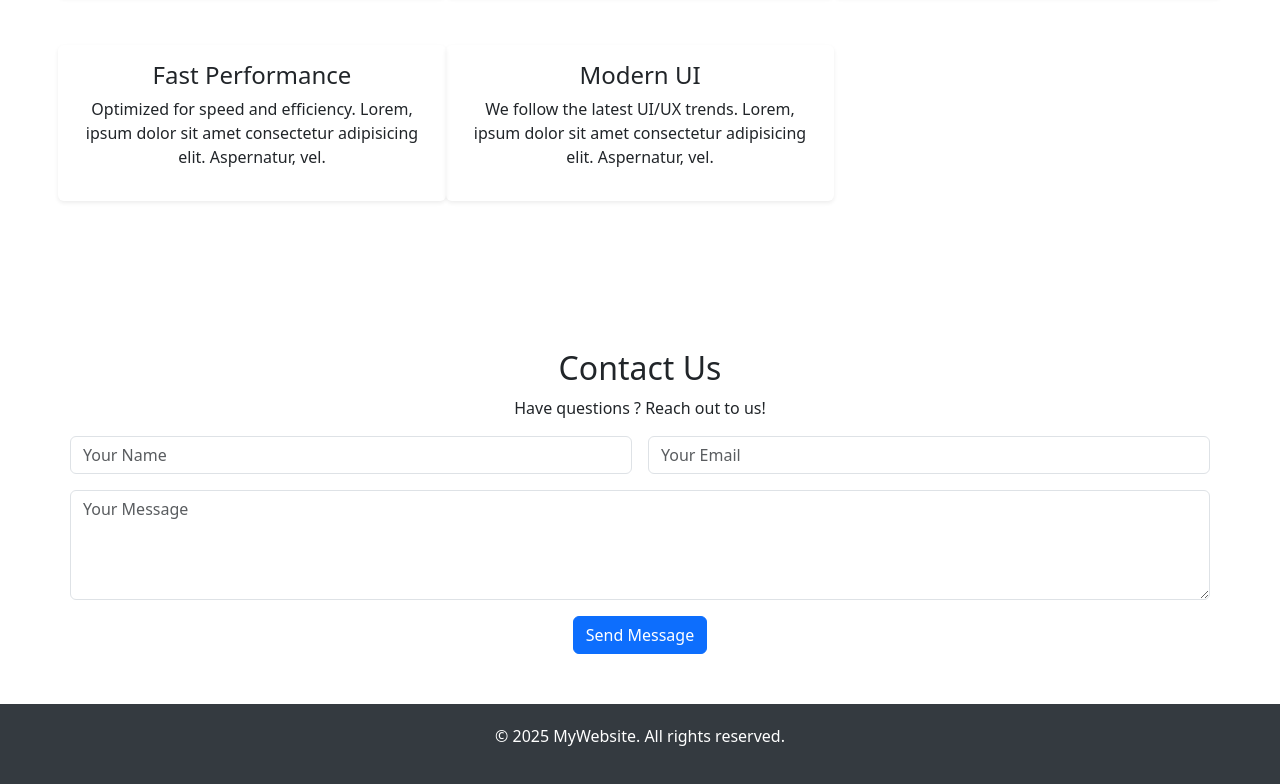
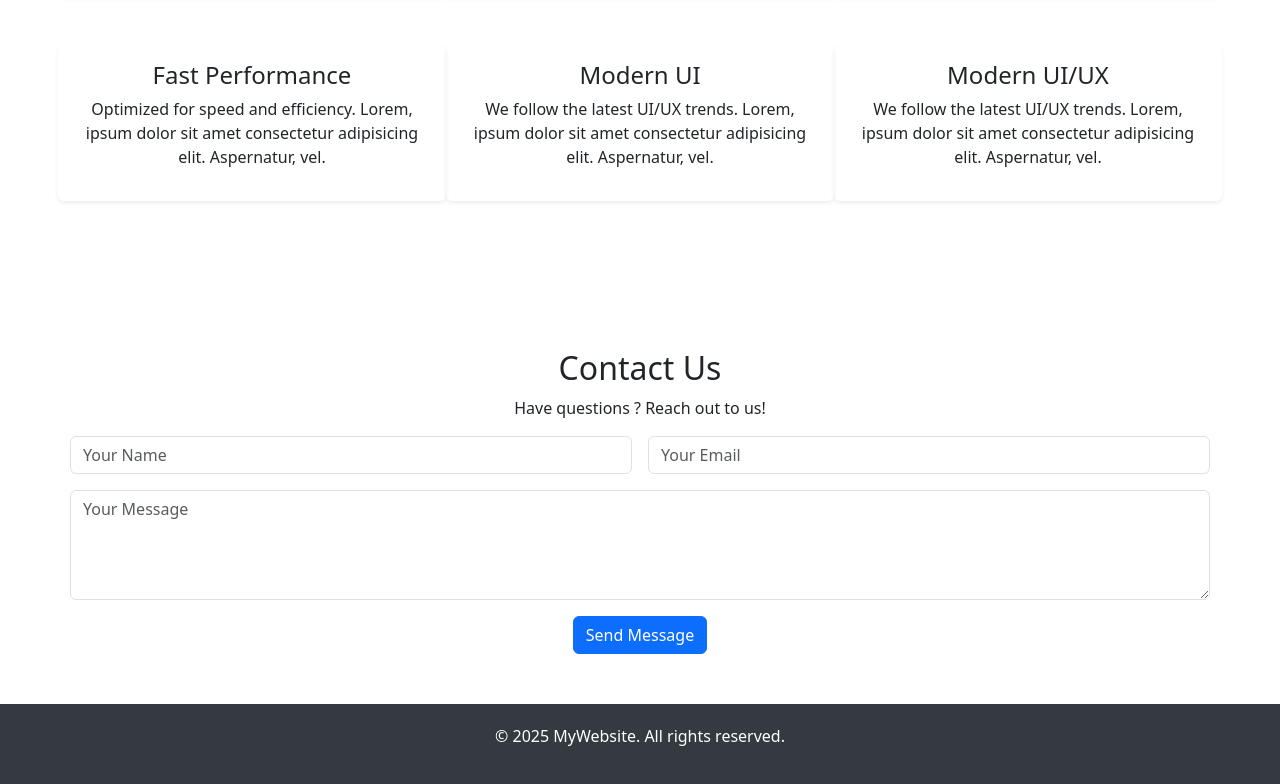
Before and after one commit to Muhammad-Munsif/website-layout-designed, a plain HTML site: page index.html in a window 1280 px wide. Shown: the part 937-1721 px from the top of the page. Drawn offline with nearby package versions, Linux system fonts and the light colour scheme.

Commit message:
To make a few changes in html file

```diff
--- a/index.html
+++ b/index.html
@@ -107,6 +107,13 @@
             consectetur adipisicing elit. Aspernatur, vel.
           </p>
         </div>
+        <div class="col-md-4 text-center shadow-sm border-1 border-primary rounded p-3 mb-5">
+          <h4>Modern UI/UX</h4>
+          <p>
+            We follow the latest UI/UX trends. Lorem, ipsum dolor sit amet
+            consectetur adipisicing elit. Aspernatur, vel.
+          </p>
+        </div>
       </div>
     </div>
 
```
